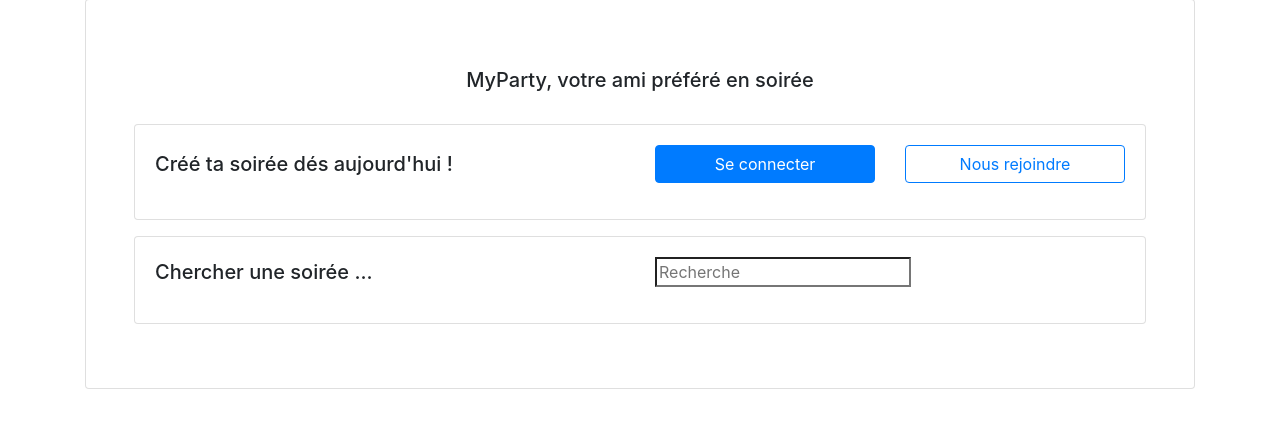
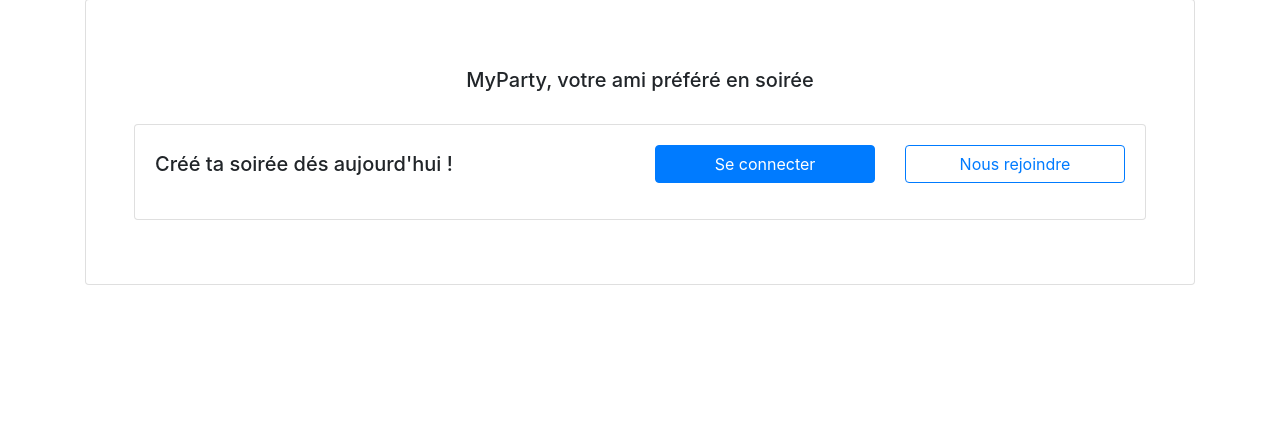
Before and after one commit to elouanb7/tp_symfony, a Symfony app: template templates/home/index.html.twig in a window 1280 px wide. Shown: the part 119-547 px from the top of the page. Run offline with Twig, Linux system fonts and the light colour scheme; the template is opened without the code that fills it, so the values that code supplies are empty; some libraries are stand-ins or nearby versions.

Commit message:
Add ReadMe + edit home

```diff
--- a/templates/home/index.html.twig
+++ b/templates/home/index.html.twig
@@ -32,24 +32,6 @@
                     </div>
                 </div>
             </div>
-            <div class="card mb-3">
-                <div class="row mb-3">
-                    <div class="col-md-12">
-                        <div class="card-body">
-                            <div class="row ">
-                                <div class="col-6 my-auto">
-                                    <p class="card-text h5">Chercher une soirée ...</p>
-                                </div>
-                                <div class="col-6 ">
-                                    <form>
-                                        <input Type="Search" Placeholder="Recherche" Aria-Label="Search">
-                                    </form>
-                                </div>
-                            </div>
-                        </div>
-                    </div>
-                </div>
-            </div>
         </div>
     </div>
 {% endblock %}
```
Also changed, not shown: README.md (added).
